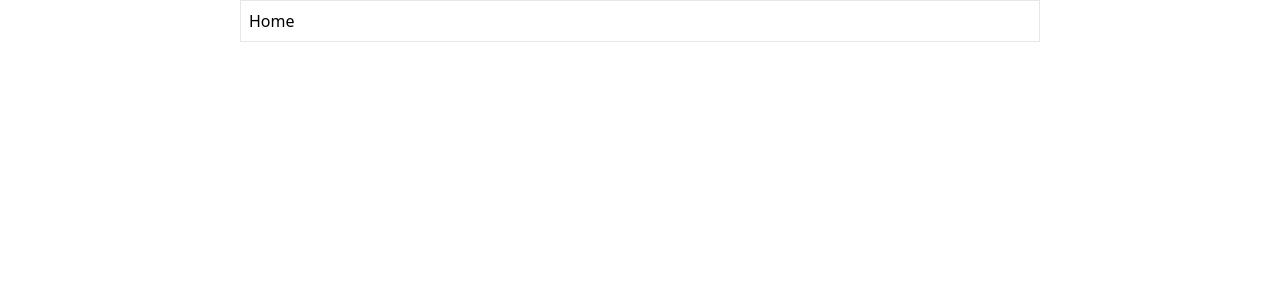
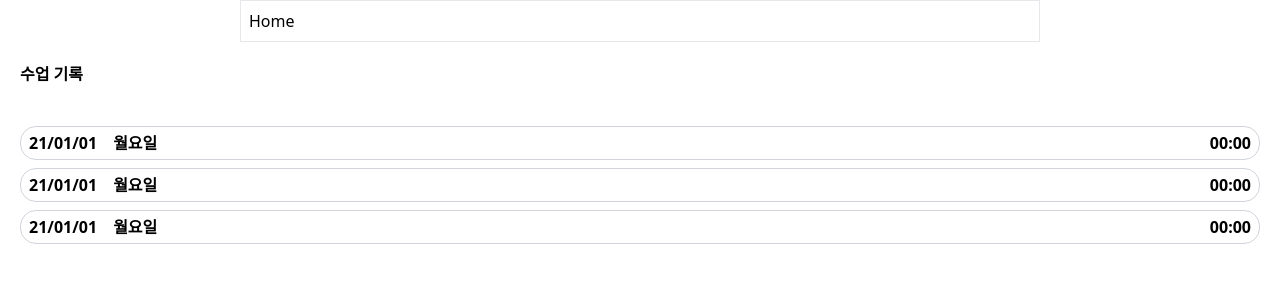
Before and after one commit to codestates/bodysign-frontend, a Next.js app in the folder client/: page / in a window 1280 px wide. Shown: the top 300 px of the page. Built offline with nearby package versions, Linux system fonts and the light colour scheme.

Commit message:
회원 수업, 상세 페이지 구현

```diff
--- /dev/null
+++ b/client/src/components/session/detail.tsx
@@ -0,0 +1,79 @@
+import React, { useState } from 'react'
+import type { NextPage } from 'next'
+
+// TODO: typescript
+
+const detail: NextPage = ({ date , day, isOpen, changeOpen }) => {
+    const [ exerciseData, setExerciseData ] = useState([{
+        exerciseName: "오버 헤드 프레스",
+        weight: 0,
+        reps: 0,
+        sets: 0
+    }])
+
+    const [ feedback, setFeedback ] = useState("수업 피드백이 작성되지 않았습니다.")
+
+    const [ isDetailOpen, setIsDetailOpen ] = useState(false)
+
+    const getExerciseData = () => {
+        // 서버에 해당 회원의 해당 일자 운동 기록, 운동 상세 정보 한번에 요청해서 exerciseData 에 업데이트
+    }
+
+    const openExerciseDetail = () => {
+        // toggle 클릭하면 운동 상세 정보 보여주기
+        setIsDetailOpen(!isDetailOpen)
+    }
+
+    const getFeedbackData = () => {
+        // 서버에서 피드백 데이터 받아오기 setFeedback 로 업데이트
+    }
+
+    const moveBack = () => {
+        changeOpen(!isOpen)
+    }
+
+	return (
+        <>
+		<div className="flex flex-col m-5">
+            <div className="flex mb-10 items-center">
+                <svg onClick={moveBack} className="m-2" viewBox="0 0 15 15" fill="none" xmlns="http://www.w3.org/2000/svg" width="15" height="15"><path d="M6.854 5.854l.353-.354-.707-.707-.354.353.708.708zM4.5 7.5l-.354-.354-.353.354.353.354L4.5 7.5zm1.646 2.354l.354.353.707-.707-.353-.354-.708.708zM7.5.5V0v.5zm7 7h.5-.5zm-14 0H1 .5zm7 7V14v.5zM6.146 5.146l-2 2 .708.708 2-2-.708-.708zm-2 2.708l2 2 .708-.708-2-2-.708.708zM4.5 8H11V7H4.5v1zm3-7A6.5 6.5 0 0114 7.5h1A7.5 7.5 0 007.5 0v1zM1 7.5A6.5 6.5 0 017.5 1V0A7.5 7.5 0 000 7.5h1zM7.5 14A6.5 6.5 0 011 7.5H0A7.5 7.5 0 007.5 15v-1zm0 1A7.5 7.5 0 0015 7.5h-1A6.5 6.5 0 017.5 14v1z" fill="currentColor"></path></svg>
+                <div className="font-bold">
+                    {`${date} ${day}`}
+                </div>
+            </div>
+
+            {exerciseData.map((exercise) => {
+                return (
+                <>
+                <div className="flex border border-gray-300 rounded-2xl mb-2 hover:bg-gray-100 hover:cursor-pointer" onClick={openExerciseDetail}>
+                    <div className="inline-block p-1 mx-5 font-bold">{exercise.exerciseName}</div>
+                    <div className="flex items-center">
+                        {
+                            isDetailOpen ?
+                                <>
+                                    <div className="flex">
+                                        <div className="bottom-0 mx-1">{`${exercise.weight} kg`}</div>
+                                        <div className="bottom-0 mx-1">{`${exercise.reps} 회`}</div>
+                                        <div className="bottom-0 mx-1">{`${exercise.sets} 세트`}</div>
+                                    </div>
+                                    <svg className="m-1" viewBox="0 0 15 15" fill="none" xmlns="http://www.w3.org/2000/svg" width="15" height="15"><path d="M4.5 6.5l3 3 3-3" stroke="currentColor" stroke-linecap="square"></path></svg>
+                                </>
+                                :
+                                <>
+                                    <svg className="float-right" viewBox="0 0 15 15" fill="none" xmlns="http://www.w3.org/2000/svg" width="15" height="15"><path d="M8.5 4.5l-3 3 3 3" stroke="currentColor" stroke-linecap="square"></path></svg>
+                                </>
+                        }
+                    </div>
+                </div>
+                </>
+                )
+            })}
+		</div>
+        <div className="border border-dashed bg-gray-100 fixed inset-x-0 bottom-0 h-40 text-center p-2">
+            {feedback}
+        </div>
+        </>
+	)
+}
+
+export default detail
--- /dev/null
+++ b/client/src/components/session/session.tsx
@@ -0,0 +1,68 @@
+import React, { useState } from 'react'
+import type { NextPage } from 'next'
+import Detail from '../session/detail'
+
+// TODO: 날짜, 요일, 시간 쪽을 클릭하면 e.target.children이 빈 배열로 나옴 -> 에러 발생
+
+const session: NextPage = () => {
+
+    const [ sessionList, setSessionList ] = useState([
+        {
+            date: "21/01/01",
+            day: "월",
+            time: "00:00"
+        },
+        {
+            date: "21/01/01",
+            day: "월",
+            time: "00:00"
+        },
+        {
+            date: "21/01/01",
+            day: "월",
+            time: "00:00"
+        }
+    ])
+
+    const [ isDetailOpen, setIsDetailOpen ] = useState(false)
+
+    const [ clickedSession, setClickedSession ] = useState({
+        date: "",
+        day: ""
+    })
+
+    const directSessionDetail = (e: any) => {
+        // 세션 클릭하면 디테일 화면으로 넘어가게
+        let date = e.target.children[0].textContent
+        let day = e.target.children[1].textContent
+
+        setClickedSession({
+            date: date,
+            day: day
+        })
+        setIsDetailOpen(!isDetailOpen)
+    }
+
+	return (
+		<div className="flex flex-col m-5">
+                {isDetailOpen === true ?
+                    <Detail date={clickedSession.date} day={clickedSession.day} isOpen={isDetailOpen} changeOpen={setIsDetailOpen} />
+                :
+                <>
+                <div className="mb-10 font-bold">수업 기록</div>
+                {
+                    sessionList.map((session) => (
+                        <div onClick={directSessionDetail} className="border border-gray-300 rounded-2xl mb-2 hover:bg-gray-100 hover:cursor-pointer">
+                            <div className="inline-block p-1 mx-1 font-bold">{session.date}</div>
+                            <div className="inline-block p-1 mx-1 font-bold">{`${session.day}요일`}</div>
+                            <div className="inline-block p-1 mx-1 font-bold float-right">{session.time}</div>
+                        </div>
+                    ))
+                }
+                </>
+                }
+		</div>
+	)
+}
+
+export default session
--- a/client/src/pages/index.tsx
+++ b/client/src/pages/index.tsx
@@ -1,5 +1,7 @@
 import type { NextPage } from 'next'
 import Head from 'next/head'
+import Detail from '../components/session/detail'
+import Session from '../components/session/session'
 
 const Home: NextPage = () => {
 	return (
@@ -12,7 +14,7 @@ const Home: NextPage = () => {
 			<main className="flex justify-center">
 				<div className="max-w-[800px] border p-2 w-full">Home</div>
 			</main>
-
+			<Session />
 			<footer></footer>
 		</div>
 	)
```
